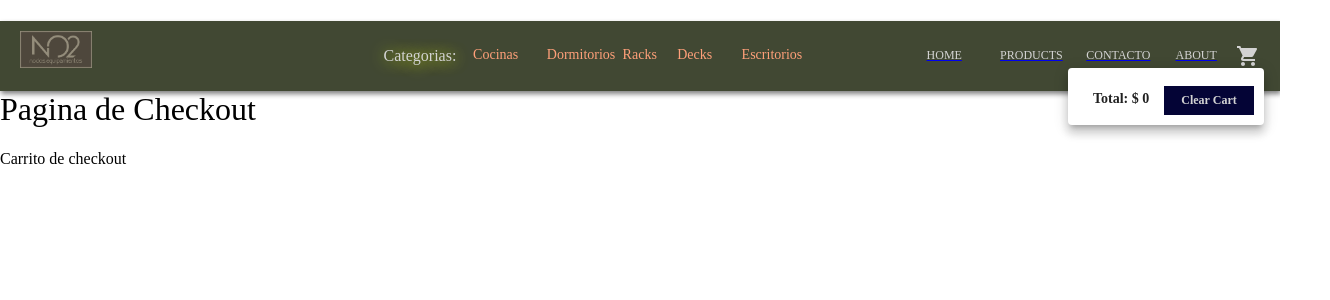
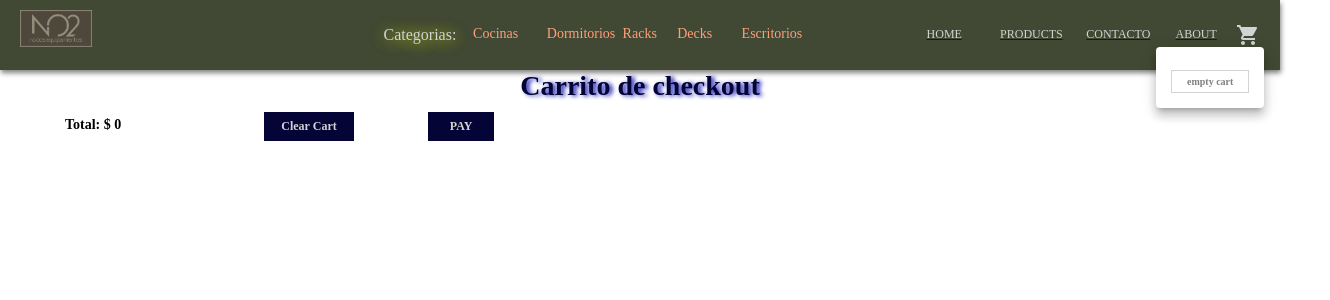
Before and after one commit to Hennry83/react-no2, a React (Create React App) app: page /cart in a window 1280 px wide. Both pictures are taken after a click on the icon 1248 px from the left and 56 px from the top of the page. Shown: the top 300 px of the page, 1330 px wide, since content can reach past the window. Built offline with nearby package versions, Linux system fonts and the light colour scheme; a web font is replaced by a local one.

Commit message:
Desafío: Cart View

```diff
--- a/src/components/Cart/Cart.js
+++ b/src/components/Cart/Cart.js
@@ -1,14 +1,52 @@
-import { useContext } from "react"
+import ShoppingCartIcon from '@mui/icons-material/ShoppingCart';
+import Menu from '@mui/material/Menu';
+import DeleteIcon from '@mui/icons-material/Delete';
+import { useState, useContext } from "react"
 import { CartContext } from "../Context/CartContext"
 
 const Cart = () => {
-    const { cartProducts } = useContext(CartContext)
+    //const { cartProducts } = useContext(CartContext)
+    const { cartProducts, deleteProduct, clear } = useContext(CartContext)
 
+    let totalCart = 0
+
+    cartProducts.forEach(product => {
+        console.log("Productos del cart", product)
+        totalCart = totalCart + product.totalPrice
+    });
 
     return(
         <>
-        <div>Carrito de checkout</div>
-        {console.log("cartProducts dede checkout: ",cartProducts)}
+        <div className="title-cart-finish">
+            Carrito de checkout
+        </div>
+        <div className='cart-finish' >
+            {cartProducts.map((product) => {
+                return(
+                    <div className='item-cart-product' key={product.id}>
+                        <img src={`/assets/${product.image}`} alt="" />
+                        <div className='cart-product__details'>
+                            <p>{product.title}</p>
+                        </div>
+                        <div className='cart-product__details'>
+                            {/* <p>$ {product.price}</p> */}
+                            <p>$ {product.totalPrice}</p>
+                        </div>
+                        <div className='cart-product__details'>
+                            <p>Unit: {product.quantity}</p>
+                        </div>
+                        <div className='cart-product__action' >
+                            <DeleteIcon onClick={() => deleteProduct(product)}/>
+                        </div>
+                    </div>
+                )
+            })}
+            <div className ="cart-finish-footer">
+                <p className='totalAmount'>Total: $ {totalCart} </p>
+                <button onClick={() => clear()} className={"btn-delete-all"}>Clear Cart</button>
+                <button className="btn-pay">  PAY  </button>
+            </div>
+        </div>
         </>
     )
 }
--- a/src/components/Context/CartContext.js
+++ b/src/components/Context/CartContext.js
@@ -10,7 +10,7 @@ const CartProvider = ({children}) => {
         let isInCart = cartProducts.find(cartItem => cartItem.id === product.id)
         if(!isInCart) {
             console.log("se agrego el producto:", product)
-            setTotalProducts(totalProducts + 1)
+            setTotalProducts(totalProducts + product.quantity)
             return setCartProducts(cartProducts => [...cartProducts, product])
         }
     }
@@ -18,7 +18,7 @@ const CartProvider = ({children}) => {
     const deleteProduct = (product) => {
         console.log("Producto a eliminar:", product)
         setCartProducts(cartProducts.filter( (cartProduct) => cartProduct.id !== product.id) )
-        setTotalProducts(totalProducts -1)
+        setTotalProducts(totalProducts - product.quantity)
     }
 
     const clear = () => {
--- a/src/components/ItemCount/ItemCount.js
+++ b/src/components/ItemCount/ItemCount.js
@@ -34,7 +34,7 @@ const ItemCount = ({setQuantitySelected, dataProduct}) => {
                 <span>{countQuantity}</span>
                 <button onClick={addQuantity}>+</button>
             </div>
-            <button className="btn-add-cart" onClick={onAdd}>AGREGAR AL CARRITO</button>
+            <button className="btn-add-cart" onClick={onAdd}>ADD TO CART</button>
         </>
     )
 }
--- a/src/components/ItemDetail/ItemDetail.js
+++ b/src/components/ItemDetail/ItemDetail.js
@@ -17,7 +17,7 @@ const ItemDetail = ({data, setShowModal}) => {
                 {/* <ItemCount stockItem = {data.stock}/> */}
                 <p>Stock: {data.stock}</p>
      {
-       quantitySelected > 0 ? <Link to="/cart"><button className="btn-end-buy">TERMINAR COMPRA</button></Link> : <ItemCount setQuantitySelected={setQuantitySelected} dataProduct={data}/>
+       quantitySelected > 0 ? <Link to="/cart"><button className="btn-end-buy">BUY END</button></Link> : <ItemCount setQuantitySelected={setQuantitySelected} dataProduct={data}/>
      }
             </div>
         </>
--- a/src/components/ItemDetailContainer/ItemDetailContainer.js
+++ b/src/components/ItemDetailContainer/ItemDetailContainer.js
@@ -28,7 +28,7 @@ const ItemDetailContainer = () => {
 
     return(
         <div className={`detail-products ${showModal ? 'overlay-black' : ''}`}>
-            <h2>Detalle del Producto</h2>
+            <h2>Product Detail</h2>
             <ItemDetail data={detailProduct} setShowModal={setShowModal}/>
             {showModal && (
                 <Modal title="Imagen Producto" close={setShowModal}>
--- a/src/components/ItemProduct/ItemProduct.js
+++ b/src/components/ItemProduct/ItemProduct.js
@@ -24,7 +24,7 @@ const ItemProduct = ({data}) => {
             <span>$ {price}</span>
             <ItemCount stockItem = {stock}/>
             <Link to={`/productos/${id}`}>
-                <button className = "btn-buy">Comprar</button>
+                <button className = "btn-buy">BUY</button>
             </Link>
             <p>Stock: {stock}</p>
         </div>
--- a/src/components/NavBar/CartWidget.js
+++ b/src/components/NavBar/CartWidget.js
@@ -4,6 +4,7 @@ import Menu from '@mui/material/Menu';
 //import MenuItem from '@mui/material/MenuItem';
 import DeleteIcon from '@mui/icons-material/Delete';
 import { CartContext } from '../Context/CartContext';
+import { Link } from 'react-router-dom'
 
 const CartWidget = () => {
     const [anchorEl, setAnchorEl] = useState(null);
@@ -63,8 +64,16 @@ const CartWidget = () => {
                         </div>
                     )
                 })}
-                <p className='totalAmount'>Total: $ {totalCart} </p>
-                <button onClick={() => clear()} className={"btn-delete-all"}>Clear Cart</button>
+                {
+                 cartProducts.length > 0 ?  <p className='totalAmount'>Total: $ {totalCart} </p> : ''
+                }
+                {
+                 cartProducts.length > 0 ? <button onClick={() => clear()} className={"btn-delete-all"}>Clear Cart</button> : <Link to="/productos"><button className="btn-empty-cart">empty cart</button></Link>
+                }
+                {
+                 cartProducts.length > 0 ? <Link to="/cart"><button className="btn-delete-all">Buy End</button></Link> : ''
+                }
+
             </Menu>
         </div>
     )
--- a/src/components/NavBar/NavBar.scss
+++ b/src/components/NavBar/NavBar.scss
@@ -144,8 +144,24 @@ button.btn-delete-all:hover {
     font-weight: bold;
 }
 
+.btn-empty-cart{
+    /* margin-right: 10px;
+    margin-top: 10px;
+    margin-bottom: 10px; */
+    margin: 15px;
+    float: right;
+    background: white;// rgb(4 4 54);
+    cursor: pointer;
+    border: 1px solid lightgray;
+    color: grey;
+    font-size: 10px;
+    padding: 5px 15px;
+    font-weight: bold;
+}
+
 .totalAmount{
-    margin-left: 10px;
+    //margin-left: 10px;
+    margin-right: 10%;
     float: left;
     margin-bottom: 10px;
     margin-top: 10px;
@@ -153,3 +169,45 @@ button.btn-delete-all:hover {
     padding: 5px 15px;
     font-weight: bold;
 }
+
+.title-cart-finish{
+    text-align: center;
+    font-size: 28px;
+    font-weight: bold;
+    color: rgb(4 4 54);
+    text-shadow: 3px 1px 4px rgb(27, 30, 184);
+}
+
+.cart-finish {
+    margin-left: 50px;
+    display: flex;
+    flex-direction: column;
+    align-items: flex-start;
+    width: 100%;
+    .cart-finish-footer{
+        display: flex;
+        flex-direction: row;
+        width: 100%;
+        //margin-left: 125px;
+    }
+}
+
+.btn-pay {
+    margin-right: 10px;
+    float: right;
+    margin-bottom: 10px;
+    margin-top: 10px;
+    background:  rgb(4 4 54);
+    cursor: pointer;
+    border: 2px solid rgb(4 4 54);
+    color: lightgrey;
+    font-size: 12px;
+    padding: 5px 20px;
+    font-weight: bold;
+    margin-left: 5%;
+    &:hover {
+        background:  coral;
+        font-weight: bold;
+        color: rgb(4 4 54);
+    }
+}
--- a/src/components/Pages/Checkout.js
+++ b/src/components/Pages/Checkout.js
@@ -4,7 +4,7 @@ import Cart from '../Cart/Cart'
 const Checkout = () => {
     return(
         <div>
-            <h1>Pagina de Checkout</h1>
+            {/* <p>Pagina de Checkout</p> */}
             <Cart />
         </div>
     )
```
